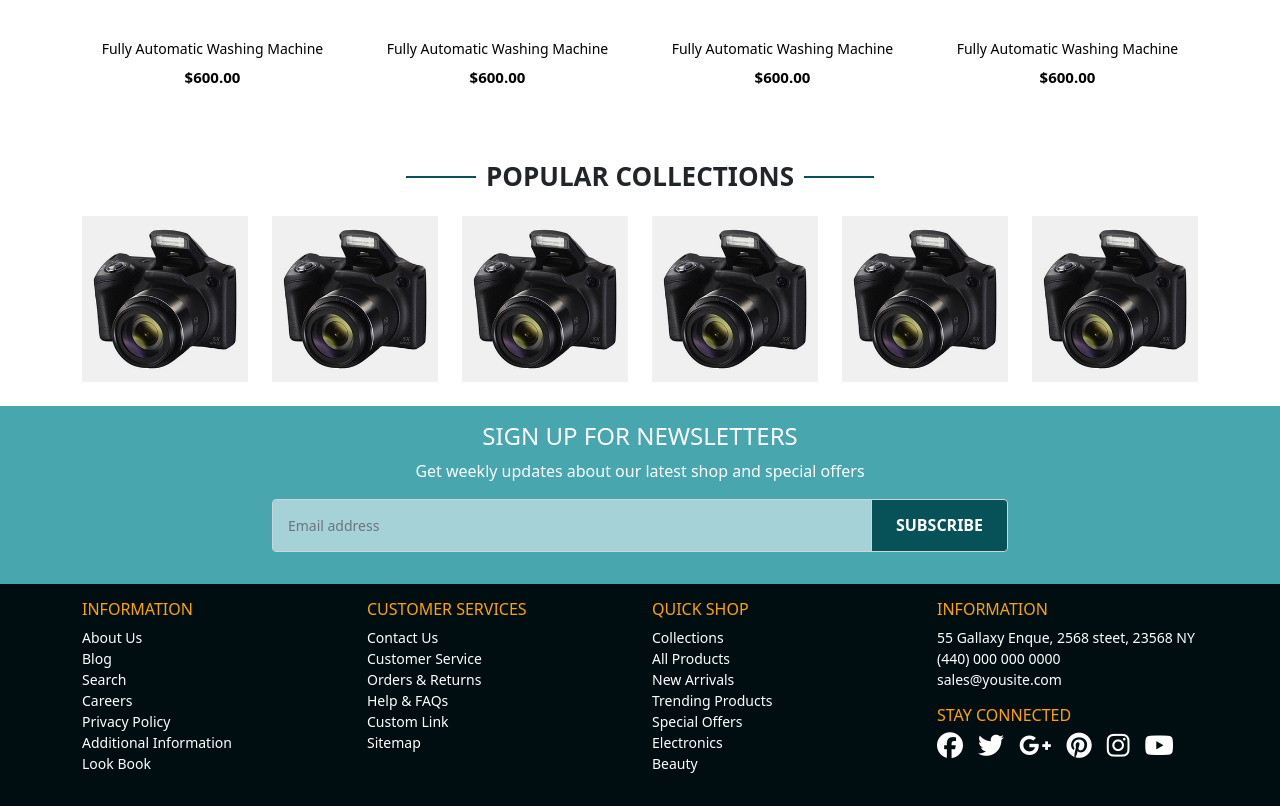
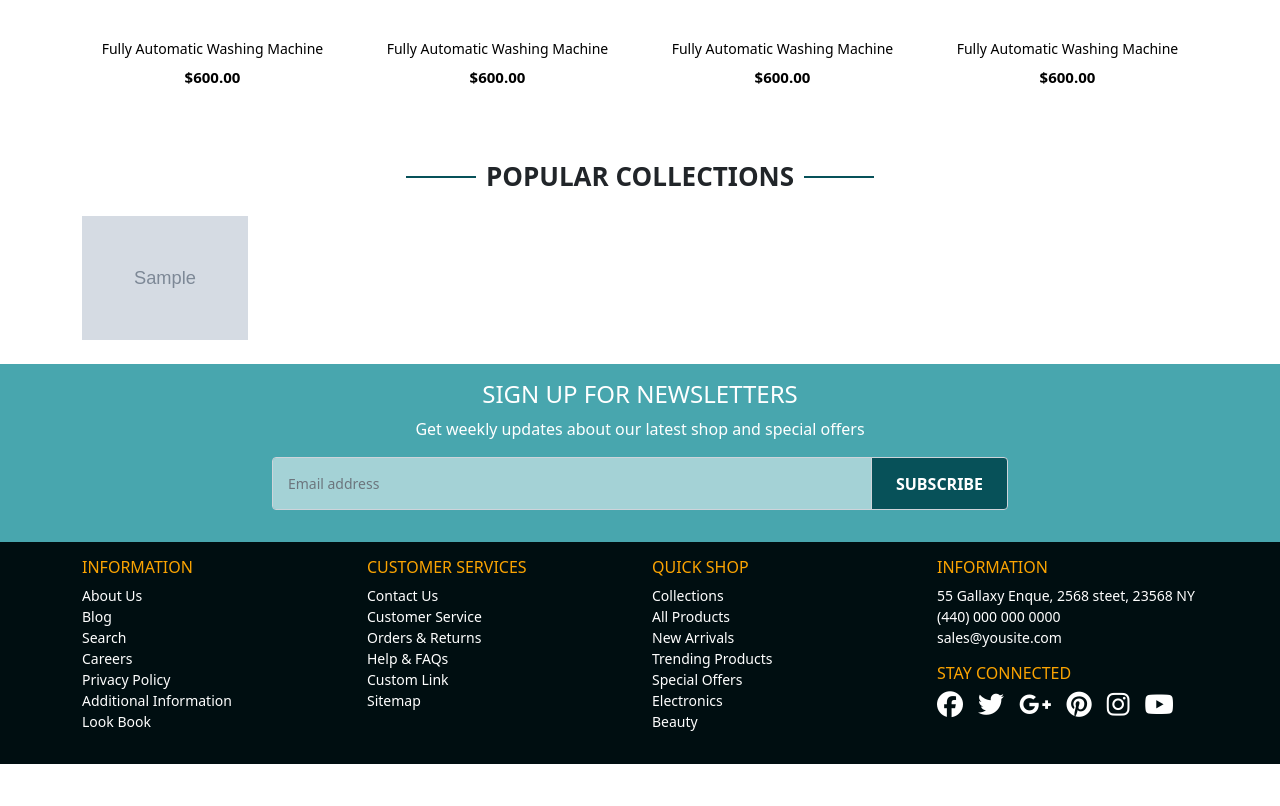
Before and after one commit to ThDat1301/Electronic-store, a Django app: page / in a window 1280 px wide. Shown: the part 1123-1929 px from the top of the page. After the commit the page ends 1887 px from the top, so only its background shows below. Run offline with Django 4.2, Linux system fonts and the light colour scheme; tables that the repository leaves empty hold one stand-in row (values such as "Sample post"); grey boxes marked "Sample" are stand-in pictures; some libraries are stand-ins or nearby versions.

Commit message:
render data on category

```diff
--- a/home_page/models.py
+++ b/home_page/models.py
@@ -2,10 +2,19 @@
 from django.contrib.auth.models import AbstractUser
 
 # Create your models here.
+
+
 class Category(models.Model):
-    name = models.CharField(max_length=100)
+    name = models.CharField(max_length=100, unique=True)
+    image = models.ImageField(upload_to='home_page/images/collection', default=None)
+
+    def countProduct(self):
+        num = Product.objects.filter(category=self).all().count()
+        return num
+
     def __str__(self):
         return self.name
+
 
 class Product(models.Model):
     name = models.CharField(max_length=100)
@@ -14,23 +23,31 @@
     image = models.ImageField(upload_to='products/%Y/%m', default=None)
     active = models.BooleanField(default=True)
     category = models.ForeignKey(Category,related_name='category', on_delete=models.DO_NOTHING)
+
     def __str__(self):
         return self.name
+
+
 class User(AbstractUser):
     avatar = models.ImageField(upload_to='uploads/%Y/%m', default=None)
 
     def __str__(self):
         return self.name
+
+
 class Comment(models.Model):
     content = models.TextField(blank=True)
     product = models.ForeignKey(Product, related_name='comment', on_delete=models.CASCADE)
     user = models.ForeignKey(User, related_name='comment', on_delete=models.CASCADE)
+
+
 class Order(models.Model):
     orderDate = models.DateField(auto_now_add=True)
     orderStatus = models.BooleanField(default=False)
     orderAddress = models.CharField(max_length=200)
     user = models.ForeignKey(User, related_name='order', on_delete=models.CASCADE)
 
+
 class OrderDetail(models.Model):
     price = models.FloatField()
     quantity = models.IntegerField(default=0)
--- a/home_page/templates/index.html
+++ b/home_page/templates/index.html
@@ -108,74 +108,67 @@
     </div>
     <div class="container home-collection py-4">
         <h3 class="container-title text-center py-3"><span class="position-relative">Popular Collections</span></h3>
-        <div class="row">
+        <div class="row justify-content-between">
+            {% for c in categories %}
+
             <div class="col-2">
-                <a href="">
+                <a href="/category/{{ c.id }}">
                     <div class="home-collection-img">
-                        <img class="img-fluid" src={% static 'home_page/images/collection/camera.avif' %} alt="Cameras">
+                        <img class="img-fluid" src="static/{{ c.image }}" alt="{{ c.name }}">
                     </div>
                     <div class="home-collection-title py-2">
-                        <h5 class="mb-0">Cameras</h5>
-                        <p class="mb-0 mt-1">13 Products</p>
-                    </div>
-                </a>
-            </div>
-            <div class="col-2">
-                <a href="">
-                    <div class="home-collection-img">
-                        <img class="img-fluid" src={% static 'home_page/images/collection/camera.avif' %} alt="Cameras">
-                    </div>
-                    <div class="home-collection-title py-2">
-                        <h5 class="mb-0">Cameras</h5>
-                        <p class="mb-0 mt-1">13 Products</p>
-                    </div>
-                </a>
-            </div>
-            <div class="col-2">
-                <a href="">
-                    <div class="home-collection-img">
-                        <img class="img-fluid" src={% static 'home_page/images/collection/camera.avif' %} alt="Cameras">
-                    </div>
-                    <div class="home-collection-title py-2">
-                        <h5 class="mb-0">Cameras</h5>
-                        <p class="mb-0 mt-1">13 Products</p>
-                    </div>
-                </a>
-            </div>
-            <div class="col-2">
-                <a href="">
-                    <div class="home-collection-img">
-                        <img class="img-fluid" src={% static 'home_page/images/collection/camera.avif' %} alt="Cameras">
-                    </div>
-                    <div class="home-collection-title py-2">
-                        <h5 class="mb-0">Cameras</h5>
-                        <p class="mb-0 mt-1">13 Products</p>
-                    </div>
-                </a>
-            </div>
-            <div class="col-2">
-                <a href="">
-                    <div class="home-collection-img">
-                        <img class="img-fluid" src={% static 'home_page/images/collection/camera.avif' %} alt="Cameras">
-                    </div>
-                    <div class="home-collection-title py-2">
-                        <h5 class="mb-0">Cameras</h5>
-                        <p class="mb-0 mt-1">13 Products</p>
-                    </div>
-                </a>
-            </div>
-            <div class="col-2">
-                <a href="">
-                    <div class="home-collection-img">
-                        <img class="img-fluid" src={% static 'home_page/images/collection/camera.avif' %} alt="Cameras">
-                    </div>
-                    <div class="home-collection-title py-2">
-                        <h5 class="mb-0">Cameras</h5>
-                        <p class="mb-0 mt-1">13 Products</p>
+                        <h5 class="mb-0">{{ c.name }}</h5>
+                        <p class="mb-0 mt-1">{{ c.countProduct }} Product</p>
                     </div>
                 </a>
             </div>
 
+            {% endfor %}
+{#            <div class="col-2">#}
+{#                <a href="">#}
+{#                    <div class="home-collection-img">#}
+{#                        <img class="img-fluid" src={% static 'home_page/images/collection/laptops-computers_300x.avif' %} alt="Laptops & Computers">#}
+{#                    </div>#}
+{#                    <div class="home-collection-title py-2">#}
+{#                        <h5 class="mb-0">Laptops & Computers</h5>#}
+{#                        <p class="mb-0 mt-1">13 Products</p>#}
+{#                    </div>#}
+{#                </a>#}
+{#            </div>#}
+{#            <div class="col-2">#}
+{#                <a href="">#}
+{#                    <div class="home-collection-img">#}
+{#                        <img class="img-fluid" src={% static 'home_page/images/collection/entertainment_300x.avif' %} alt="Home Entertainment">#}
+{#                    </div>#}
+{#                    <div class="home-collection-title py-2">#}
+{#                        <h5 class="mb-0">Home Entertainment</h5>#}
+{#                        <p class="mb-0 mt-1">13 Products</p>#}
+{#                    </div>#}
+{#                </a>#}
+{#            </div>#}
+{#            <div class="col-2">#}
+{#                <a href="">#}
+{#                    <div class="home-collection-img">#}
+{#                        <img class="img-fluid" src={% static 'home_page/images/collection/home-appliance_300x.avif' %} alt="Home Appliances">#}
+{#                    </div>#}
+{#                    <div class="home-collection-title py-2">#}
+{#                        <h5 class="mb-0">Home Appliances</h5>#}
+{#                        <p class="mb-0 mt-1">13 Products</p>#}
+{#                    </div>#}
+{#                </a>#}
+{#            </div>#}
+{#            <div class="col-2">#}
+{#                <a href="">#}
+{#                    <div class="home-collection-img">#}
+{#                        <img class="img-fluid" src={% static 'home_page/images/collection/health-beauty_300x.avif' %} alt="Health & Beauty">#}
+{#                    </div>#}
+{#                    <div class="home-collection-title py-2">#}
+{#                        <h5 class="mb-0">Health & Beauty</h5>#}
+{#                        <p class="mb-0 mt-1">13 Products</p>#}
+{#                    </div>#}
+{#                </a>#}
+{#            </div>#}
+
         </div>
     </div>
 {% endblock %}
--- a/home_page/templates/layout/header.html
+++ b/home_page/templates/layout/header.html
@@ -60,7 +60,7 @@
         <div class="container">
             <div class="collapse navbar-collapse" id="navbarNavAltMarkup">
                 <div class="navbar-nav">
-                    <a class="nav-item nav-link text-white py-3 px-3" href="#">Home <span
+                    <a class="nav-item nav-link text-white py-3 px-3" href="/">Home <span
                             class="sr-only">(current)</span></a>
                     <a class="nav-item nav-link text-white py-3 px-3" href="#">Categories</a>
                     <a class="nav-item nav-link text-white py-3 px-3" href="#">All Products</a>
--- a/home_page/urls.py
+++ b/home_page/urls.py
@@ -3,5 +3,5 @@
 
 urlpatterns = [
     path('', views.index, name='home_page'),
-    path('product/', views.product, name='product')
+    path('category/<int:cate_id>/', views.category, name='category')
 ]
--- a/home_page/views.py
+++ b/home_page/views.py
@@ -1,10 +1,21 @@
+from django.db.models import Count
 from django.shortcuts import render
 from django.http import HttpResponse
 from django.template import loader
 
-def product(request):
-    template = loader.get_template('product.html')
-    return HttpResponse(template.render())
+from home_page.models import Category, Product
+
+
+def category(request, cate_id):
+    category = Category.objects.get(id=cate_id)
+    product = Product.objects.filter(category=category).order_by('-id')
+    return render(request, 'category.html', {'category': category, 'product': product})
+
+
 def index(request):
+    categories = Category.objects.all()
+    context = {
+        'categories': categories,
+    }
     template = loader.get_template('index.html')
-    return HttpResponse(template.render())
+    return HttpResponse(template.render(context, request))
```
Also changed, not shown: home_page/commands/updatemodels.py (+14 -7 lines), home_page/templates/category.html (renamed from home_page/templates/product.html, +75 -74 lines), home_page/migrations/0003_category_image.py (added), home_page/migrations/0004_alter_category_name.py (added), home_page/static/products/2023/02/Coolpix_(A100)_20 MP Point&ShootCamera.webp (renamed from home_page/static/products/2023/02/Coolpix_(A100)_20MPPoint&ShootCamera.webp).
